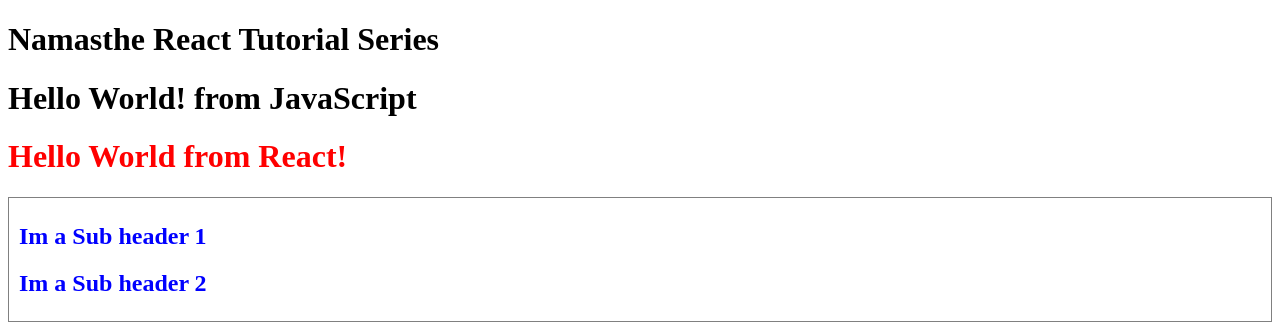
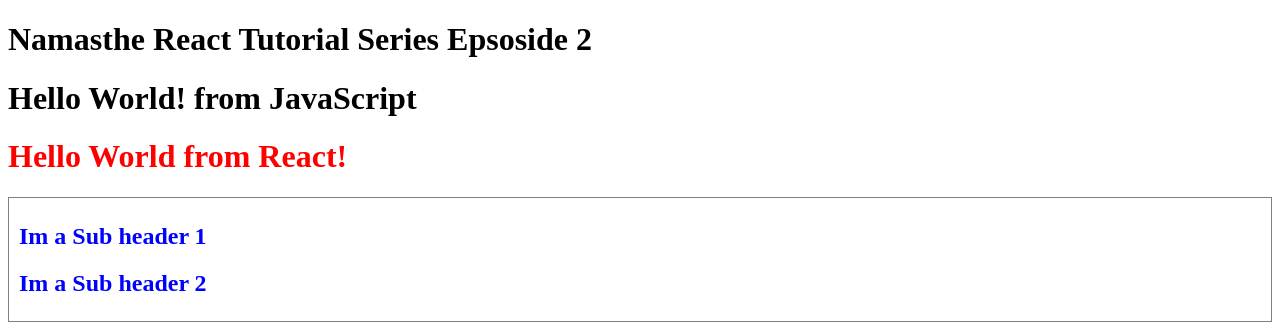
Before and after one commit to OmprakashKadur/NamastheReact, a website: page index.html in a window 1280 px wide. Drawn offline with nearby package versions, Linux system fonts and the light colour scheme.

Commit message:
first commit

```diff
--- /dev/null
+++ b/EP2.txt
@@ -0,0 +1 @@
+1. Add npm - Package.json file will be created
--- a/index.html
+++ b/index.html
@@ -6,7 +6,7 @@
 		<title>Namaste React</title>
 	</head>
 	<body>
-		<h1>Namasthe React Tutorial Series</h1>
+		<h1>Namasthe React Tutorial Series Epsoside 2</h1>
 		<div id="root"></div>
 		<div id="root1"></div>
 		<div id="root2"></div>
```
Also changed, not shown: package.json (added, +23 -0 lines).
